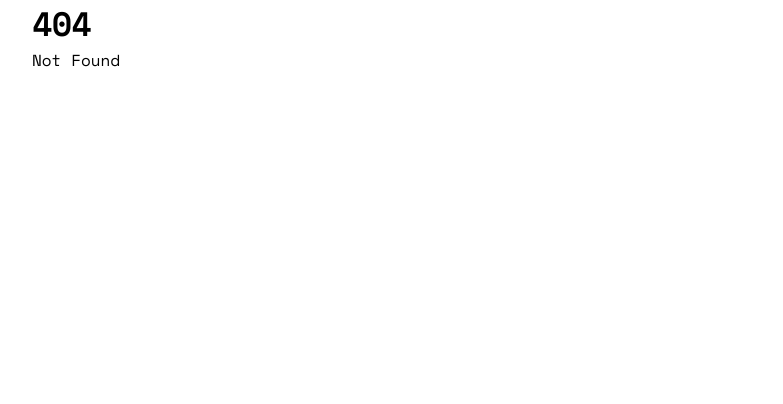
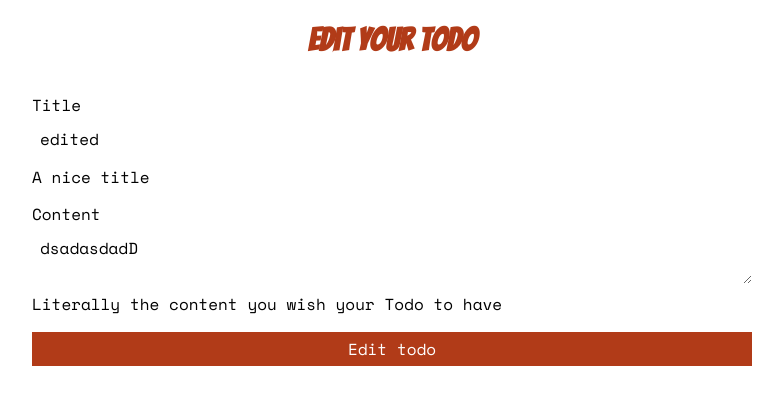
Before and after one commit to pharesdiego/svelte_todo_web, a SvelteKit app: page /todo/1/edit in a window 1280 px wide. Before the commit this address had no page. Shown: the top 404 px of the page, without its empty margins (248-1031 px from the left). Built offline with nearby package versions, Linux system fonts and the light colour scheme.

Commit message:
feat: add todo edit page

```diff
--- /dev/null
+++ b/src/routes/todo/[id]/edit/+page.svelte
@@ -0,0 +1,17 @@
+<script lang="ts">
+	import Header from "$lib/Header.svelte";
+	import TodoForm from "$lib/TodoForm.svelte";
+
+</script>
+
+<Header bangers>
+  Edit your todo
+</Header>
+
+<TodoForm
+  ctaText='Edit todo'
+  todo={{
+    title: 'edited',
+    content: 'dsadasdadD'
+  }}
+/>
```
